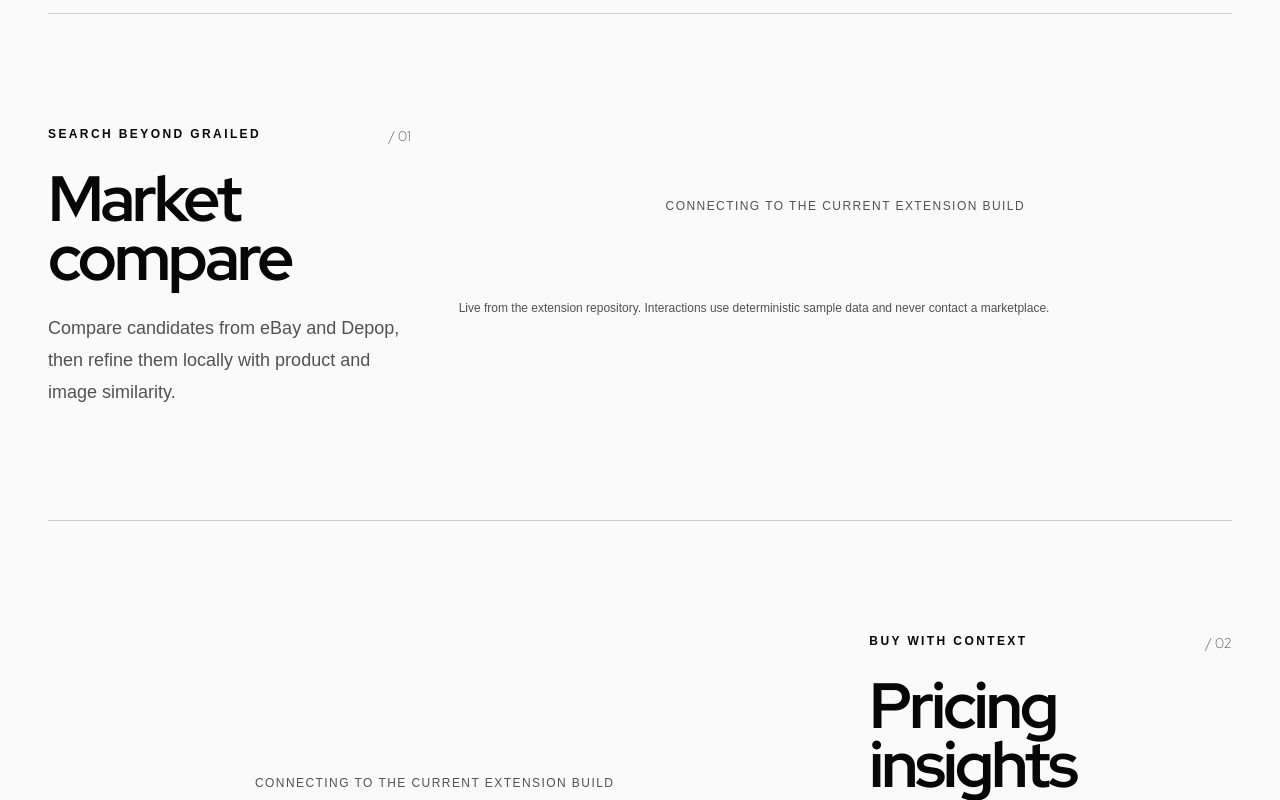
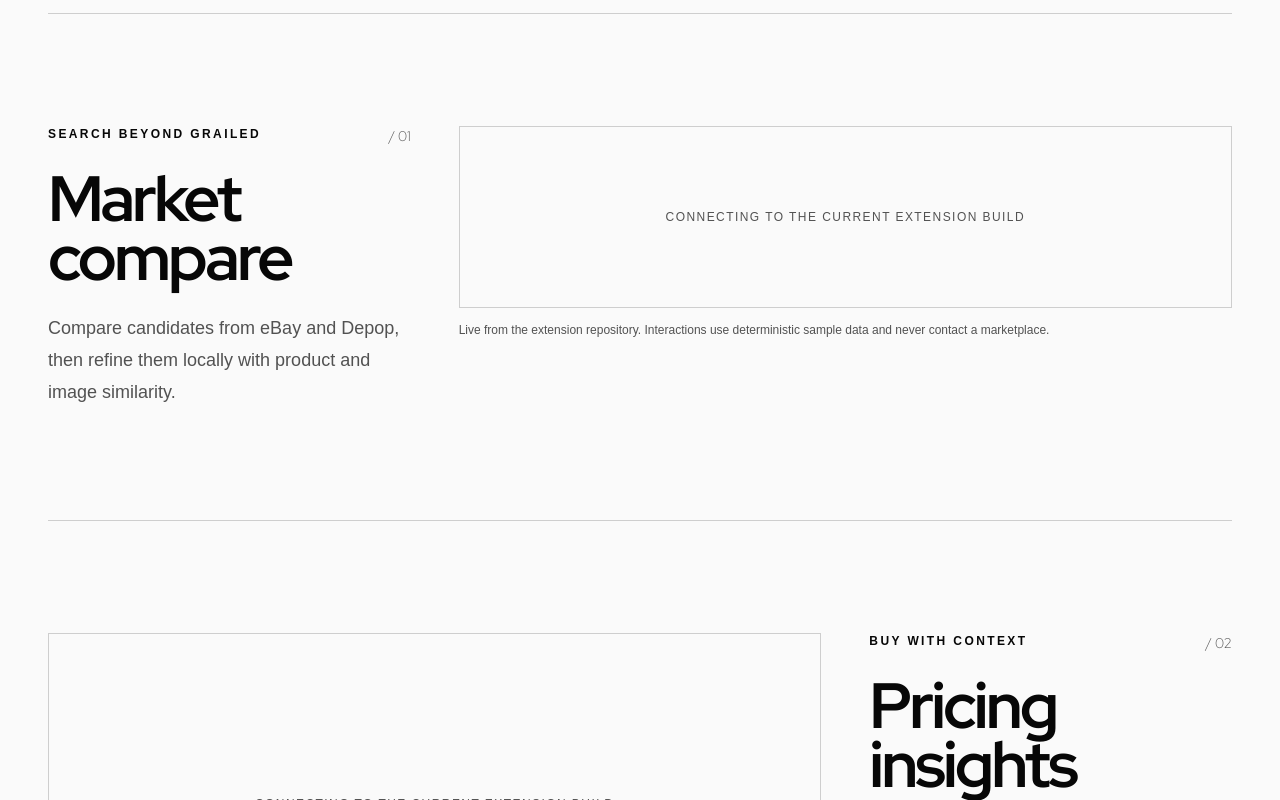
Before and after one commit to TheTexta/portfolio, a Next.js app: page /go/grailed-plus in a window 1280 px wide. Shown: the part 1340-2140 px from the top of the page. Built offline with nearby package versions, Linux system fonts and the light colour scheme; no server answers; a web font is replaced by a local one.

Commit message:
align Grailed Plus demo framing

```diff
--- a/app/components/projects/grailed-plus/grailed-plus-live-demo.tsx
+++ b/app/components/projects/grailed-plus/grailed-plus-live-demo.tsx
@@ -45,8 +45,8 @@ const FRAME_HEIGHTS: Record<
   { min: number; max: number }
 > = {
   overview: { min: 680, max: 820 },
-  pricing: { min: 300, max: 520 },
-  "market-compare": { min: 160, max: 360 },
+  pricing: { min: 340, max: 620 },
+  "market-compare": { min: 180, max: 420 },
   currency: { min: 360, max: 520 },
   "dark-mode": { min: 390, max: 540 },
 };
--- a/app/go/grailed-plus/grailed-plus-install-redirect.tsx
+++ b/app/go/grailed-plus/grailed-plus-install-redirect.tsx
@@ -483,8 +483,6 @@ export default function GrailedPlusInstallRedirect({
         <div className="mx-auto max-w-[96rem] px-5 sm:px-8 lg:px-12">
           {FEATURES.map((feature, index) => {
             const textOnLeft = index % 2 === 0;
-            const isAtomicDemo =
-              feature.id === "market-compare" || feature.id === "pricing";
 
             return (
               <article
@@ -523,12 +521,7 @@ export default function GrailedPlusInstallRedirect({
                     textOnLeft ? "lg:order-2" : "lg:order-1",
                   )}
                 >
-                  <div
-                    className={cn(
-                      "overflow-hidden",
-                      !isAtomicDemo && "grailed-plus-preview-frame",
-                    )}
-                  >
+                  <div className="grailed-plus-preview-frame overflow-hidden">
                     <GrailedPlusLiveDemo
                       feature={feature.id}
                       fallbackComparisonId={feature.fallbackComparisonId}
```
